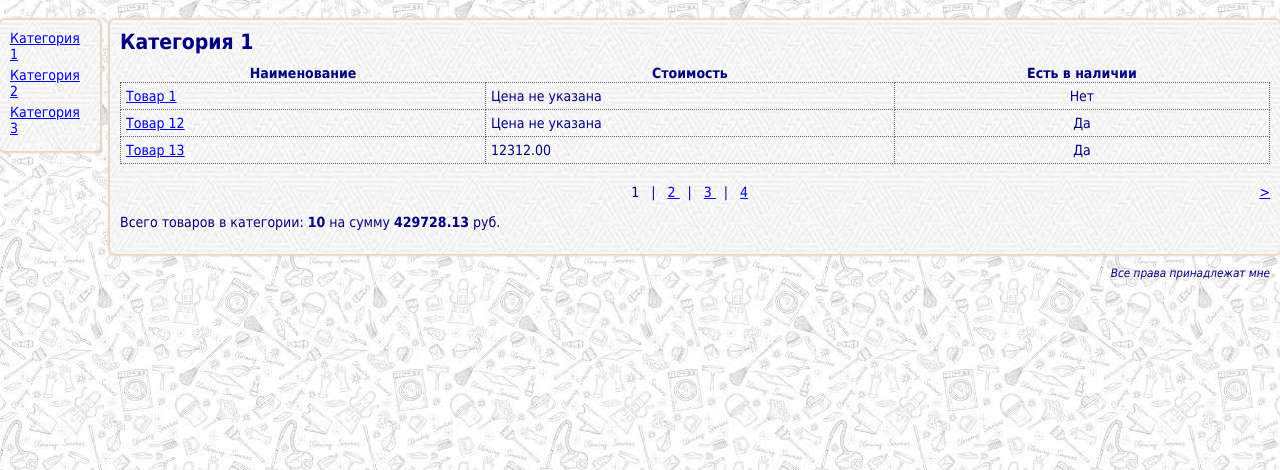
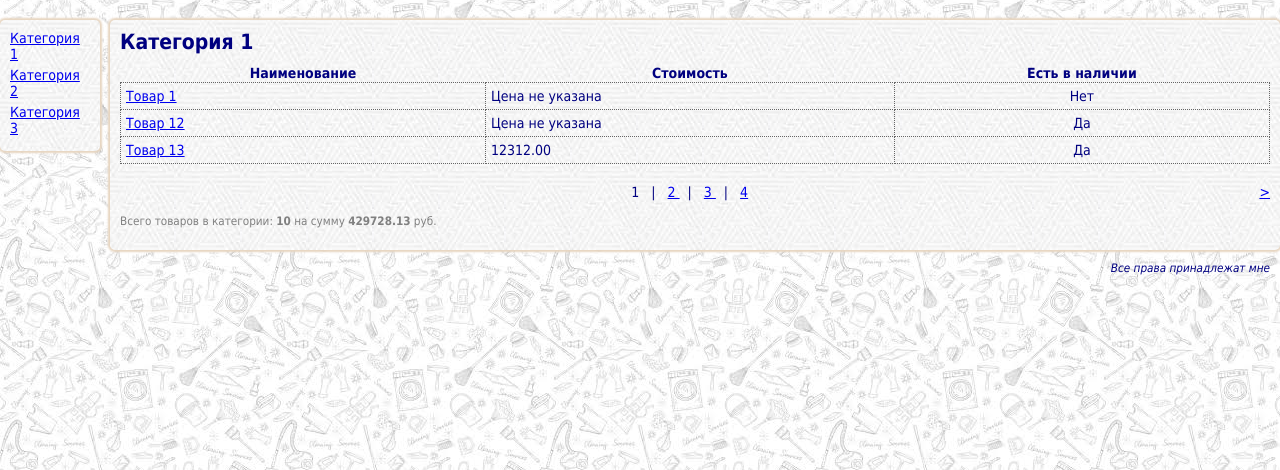
Before and after one commit to beardedjack/testProj, a Django app: page /goods/1/ in a window 1280 px wide. Shown: the part 53-523 px from the top of the page. Run offline with Django 3.2, Linux system fonts and the light colour scheme; data comes from the database, SQL or seed files in the repository.

Commit message:
before ListView

```diff
--- a/testSite/Templates/base.html
+++ b/testSite/Templates/base.html
@@ -5,6 +5,7 @@
     <meta charset="UTF-8">
     <link type="text/css" href="{% static "main.css" %}" rel="stylesheet">
     <title>{% block title %}{% endblock %} :: ТОВАРЫ</title>
+ <link rel="shortcut icon" type="image/png" href="{% static "favicon.ico" %}">
 </head>
 <body>
     <div id="header">
@@ -21,6 +22,8 @@
         {% block main %}
         {% endblock %}
     </div>
+
+
     <div id="footer">
         <p>Все права принадлежат мне</p>
     </div>
--- a/testSite/Templates/index.html
+++ b/testSite/Templates/index.html
@@ -41,5 +41,9 @@
             </div>
         </div>
     {% endif %}
-    <p class="summ">Всего товаров в категории: <b>{{ goodscount }}</b> на сумму <b>{{ pricesum }}</b> руб.</p>
+ <p></p>
+    <div id="psumm">
+        <p>Всего товаров в категории: <b>{{ goodscount }}</b> на сумму <b>{{ pricesum }}</b> руб.</p>
+
+    </div>
 {% endblock %}
```
